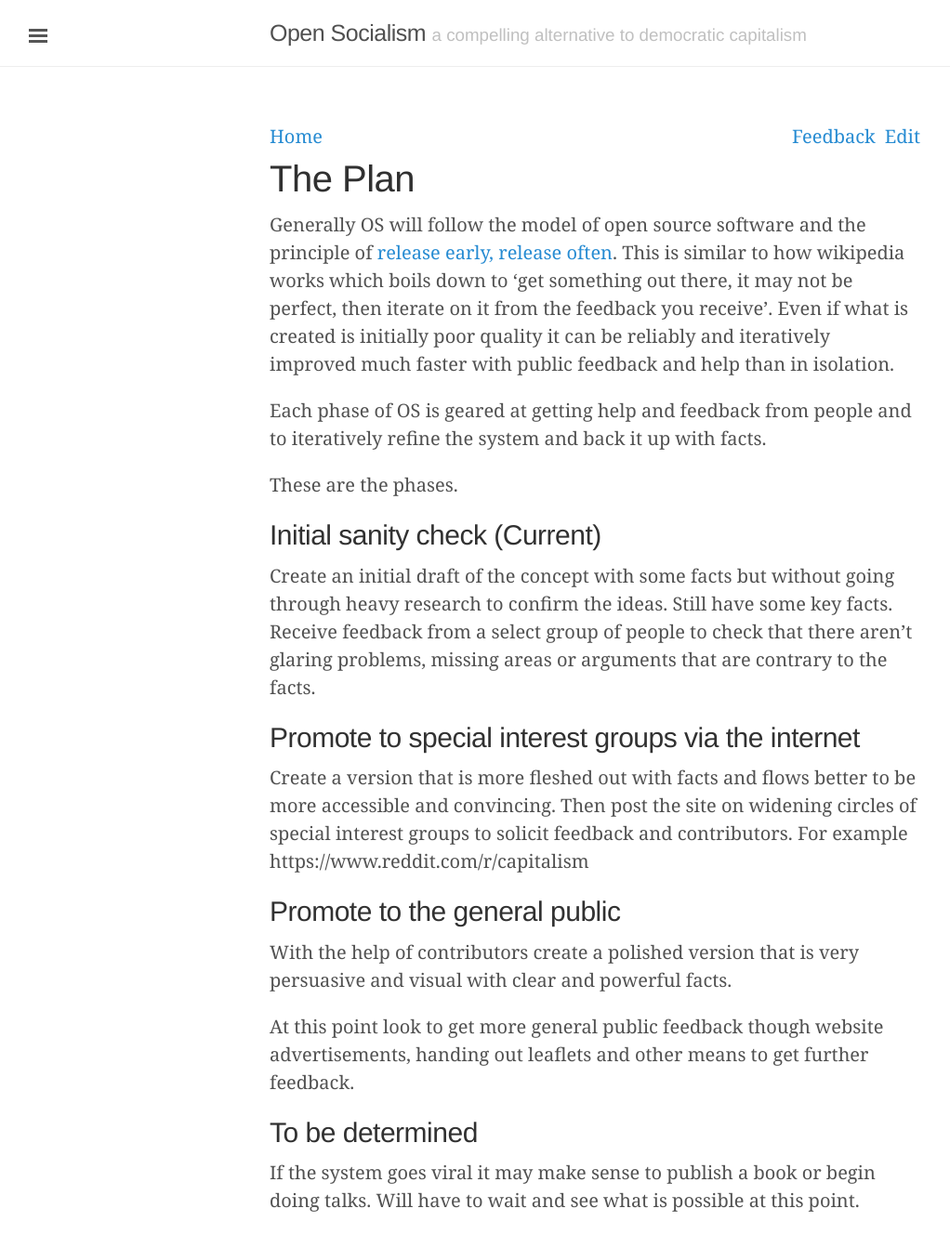
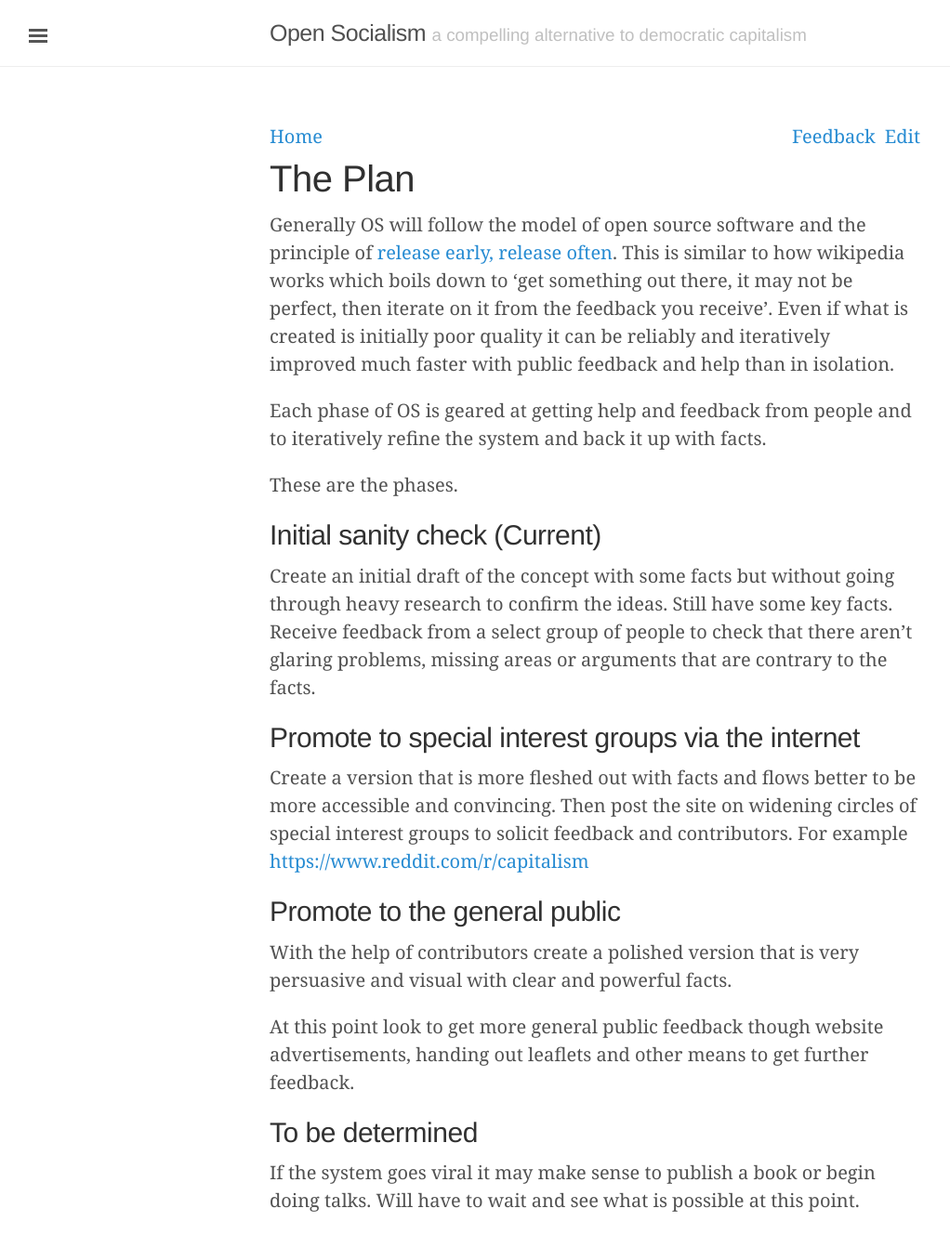
Before and after one commit to open-socialism/open-socialism-site, a Jekyll site: the page built from plan.md, in a window 1280 px wide. Shown: the top 1343 px of the page at 93% size, without its empty margins (0-1022 px from the left). Built offline with Jekyll 4.4.1, drawn with Linux system fonts in a browser that asks for light colours; part of the change alters nothing that is shown.

```diff
--- a/plan.md
+++ b/plan.md
@@ -14,7 +14,7 @@ Create an initial draft of the concept with some facts but without going through
 
 ## Promote to special interest groups via the internet
 
-Create a version that is more fleshed out with facts and flows better to be more accessible and convincing. Then post the site on widening circles of special interest groups to solicit feedback and contributors. For example https://www.reddit.com/r/capitalism
+Create a version that is more fleshed out with facts and flows better to be more accessible and convincing. Then post the site on widening circles of special interest groups to solicit feedback and contributors. For example [https://www.reddit.com/r/capitalism](https://www.reddit.com/r/capitalism){:target="_blank"}
 
 ## Promote to the general public
 
```
